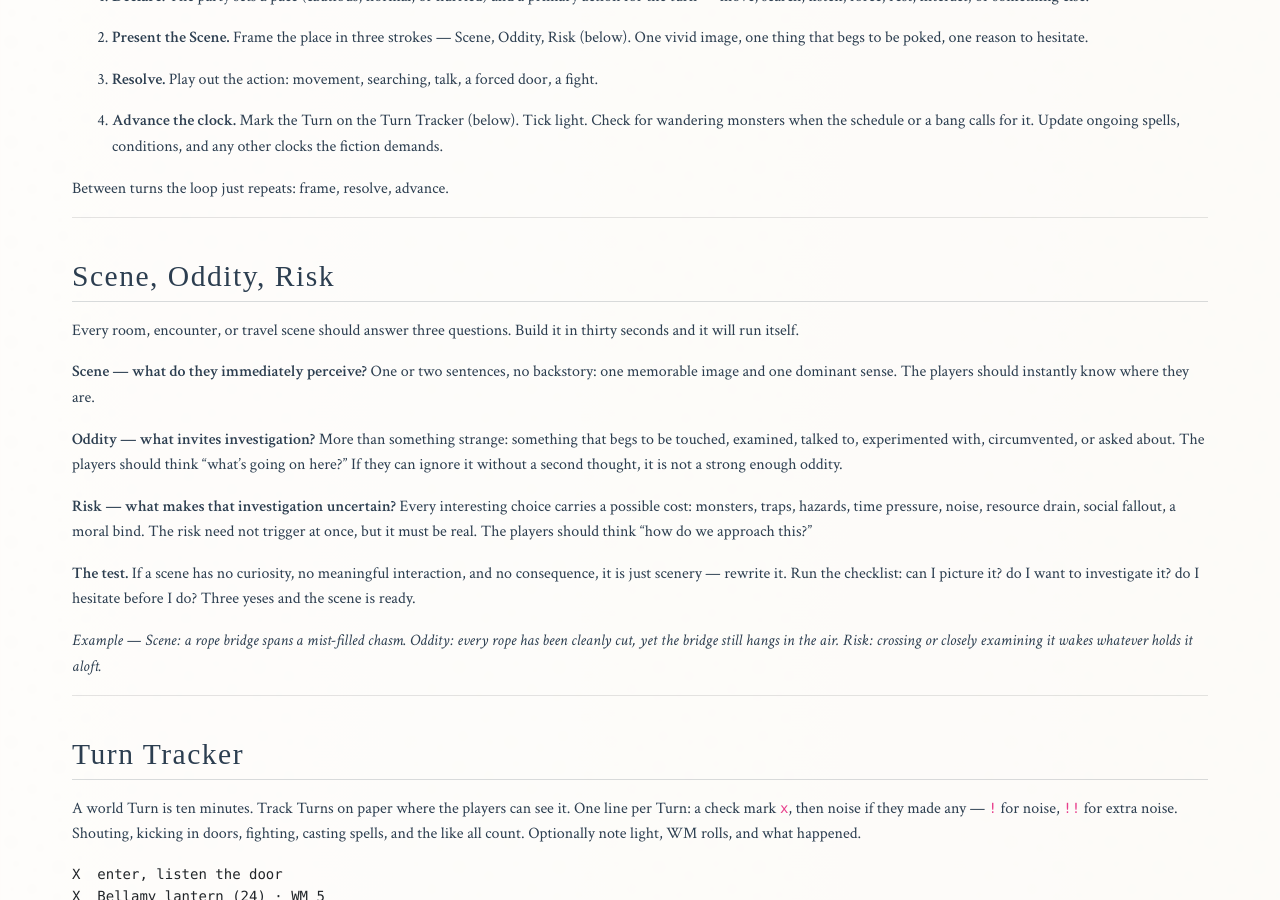
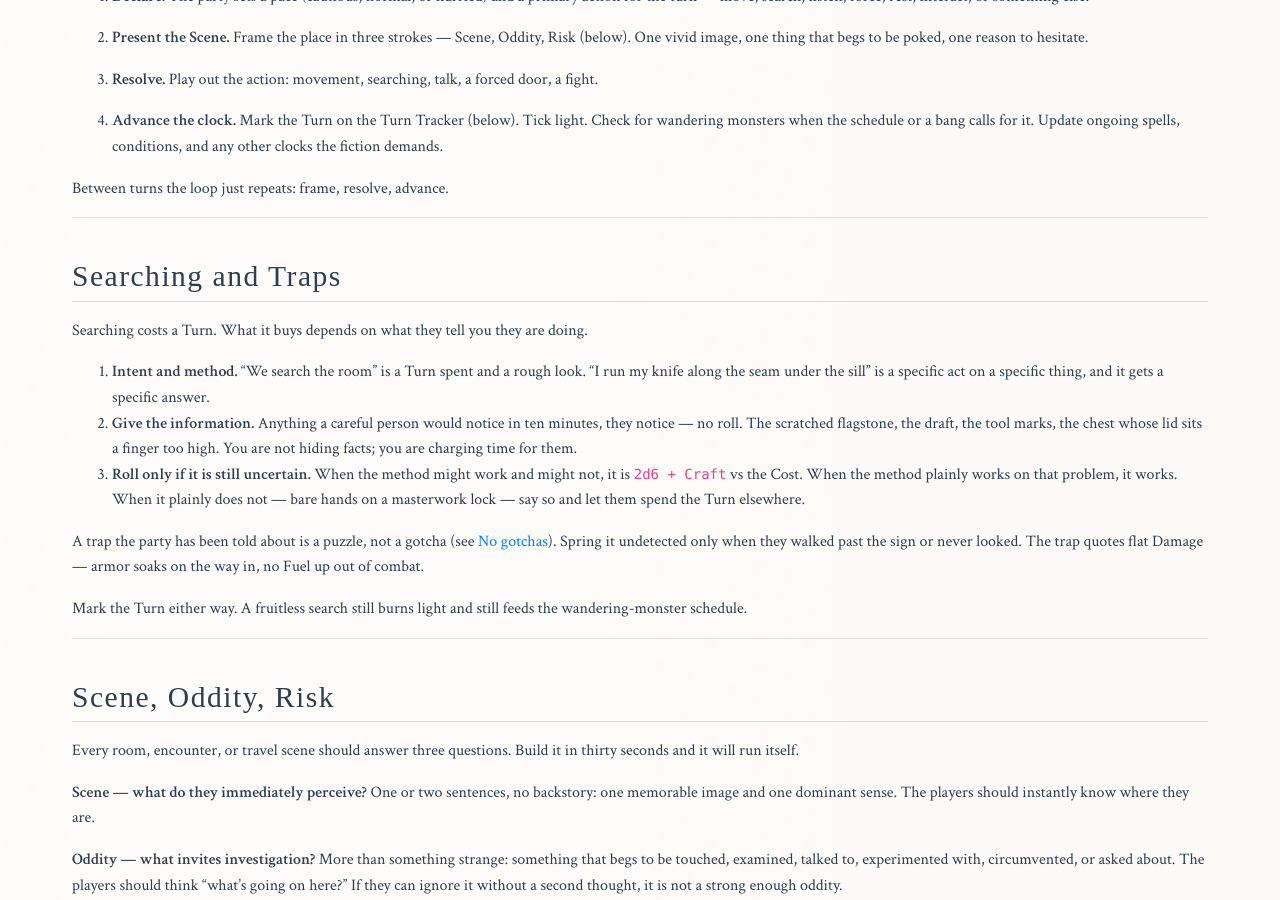
Before and after one commit to paulabrams/burners, a Jekyll site: the page built from markdown/burners-referee-guide.md, in a window 1280 px wide and 900 px high, scrolled down 1169 px. Built offline with Jekyll 4.4.1, drawn with Linux system fonts in a browser that asks for light colours; some web fonts are replaced; some of the changed text lies outside the part shown.

Commit message:
turn tracking

```diff
--- a/markdown/burners-referee-guide.md
+++ b/markdown/burners-referee-guide.md
@@ -51,6 +51,20 @@ Between turns the loop just repeats: frame, resolve, advance.
 
 ---
 
+## Searching and Traps
+
+Searching costs a Turn. What it buys depends on what they tell you they are doing.
+
+1. **Intent and method.** "We search the room" is a Turn spent and a rough look. "I run my knife along the seam under the sill" is a specific act on a specific thing, and it gets a specific answer.
+2. **Give the information.** Anything a careful person would notice in ten minutes, they notice — no roll. The scratched flagstone, the draft, the tool marks, the chest whose lid sits a finger too high. You are not hiding facts; you are charging time for them.
+3. **Roll only if it is still uncertain.** When the method might work and might not, it is `2d6 + Craft` vs the Cost. When the method plainly works on that problem, it works. When it plainly does not — bare hands on a masterwork lock — say so and let them spend the Turn elsewhere.
+
+A trap the party has been told about is a puzzle, not a gotcha (see [[Burners Principles#No gotchas]]). Spring it undetected only when they walked past the sign or never looked. The trap quotes flat Damage — armor soaks on the way in, no Fuel up out of combat.
+
+Mark the Turn either way. A fruitless search still burns light and still feeds the wandering-monster schedule.
+
+---
+
 ## Scene, Oddity, Risk
 
 Every room, encounter, or travel scene should answer three questions. Build it in thirty seconds and it will run itself.
@@ -93,6 +107,8 @@ Check at the start of every other Turn, or **immediately** when you write a bang
 | Dark | 2-in-6 if quiet; 3-in-6 with noise and/or wounds |
 
 When an encounter lands, set distance and warning from the fiction (or the module), roll Reaction if the thing can parley, and build it per Building and Running Monsters (below).
+
+Whatever comes was already doing something before the dice said so. Say what in one breath — patrolling, hunting, hauling a kill, fleeing something worse, arguing over spoils, lost. That one line turns a roll into a clue about the place, and it usually tells you the Reaction before you roll it.
 
 ### Light
 
@@ -219,6 +235,19 @@ A monster is any enemy: Hit Dice, attacks, and a public **Monster Stack** of **2
 
 Also: `experiments/burners-monster-stacks.md` — Monster Stacks (and the older `experiments/burners-cracked.md` quote sheet).
 
+### Morale — when the other side quits
+
+Scores port from OSE unchanged (2–12, rolled on 2d6, roll under the score to hold). What matters at the table is remembering to ask. Check at these moments, once each:
+
+- the side takes its **first death**
+- the side is down to **half** its bodies, or a solo is **Cracked**
+- the **leader** falls, flees, or is plainly beaten
+- something lands that the creature has no answer to — fire on a beast, silver on the thing silver is for, a working it cannot shake
+
+A failed check is not always flight. Read it off the fiction: run, surrender, bargain, drop the loot and scatter, or fall back to a defensible spot and keep watching. Animals bolt; disciplined troops withdraw in order; the desperate beg. Mindless things — husks, constructs, a beast in frenzy — skip Morale entirely and fight to the last card, which is exactly what makes them frightening.
+
+When a side breaks, the threat is overcome for Heat purposes even if the bodies are still on the table. Vent, then decide whether the party gives chase (see Retreat and Pursuit).
+
 ---
 
 ## Situational Damage Modifiers
```
Also changed, not shown: 6 other files.
